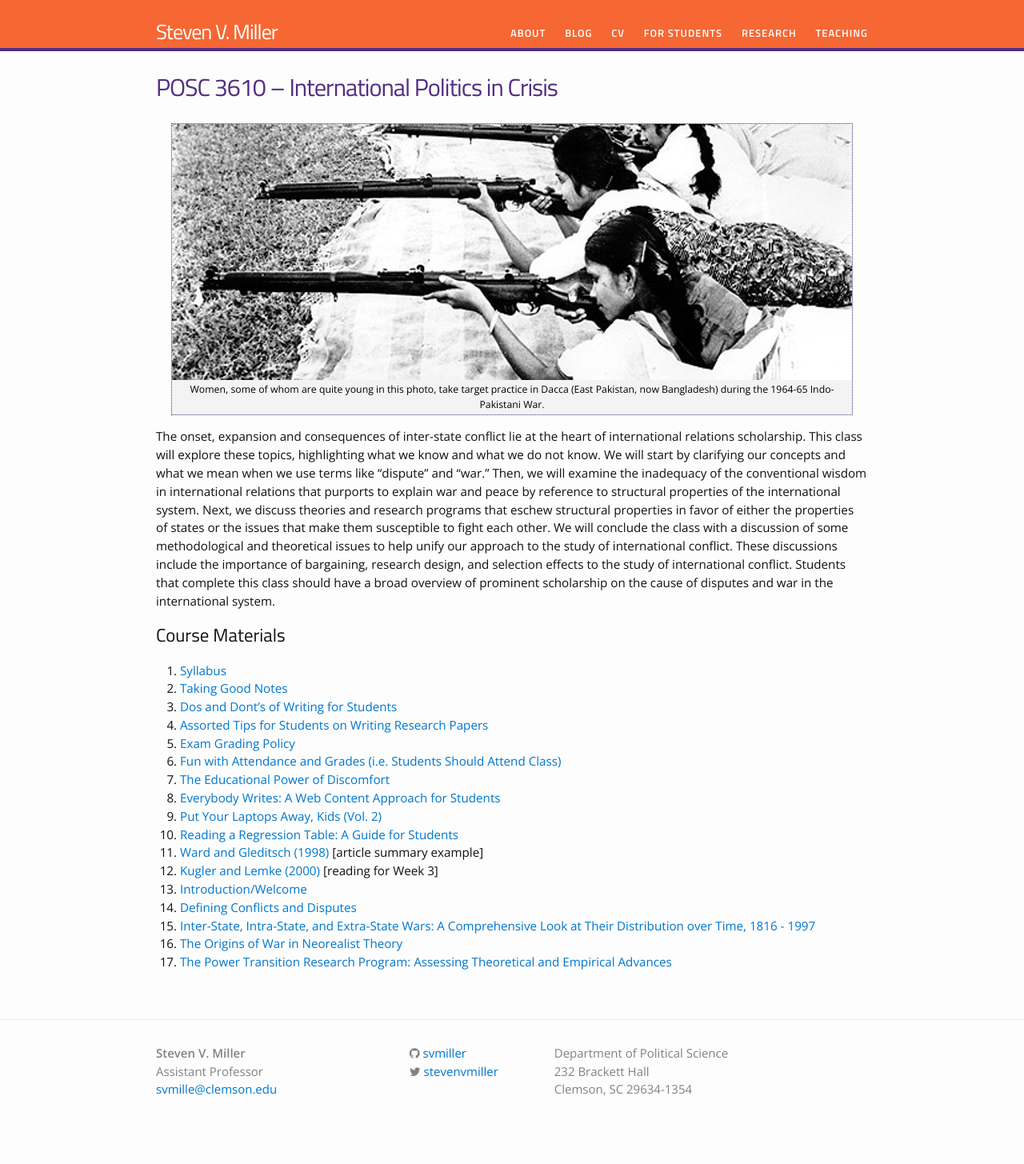
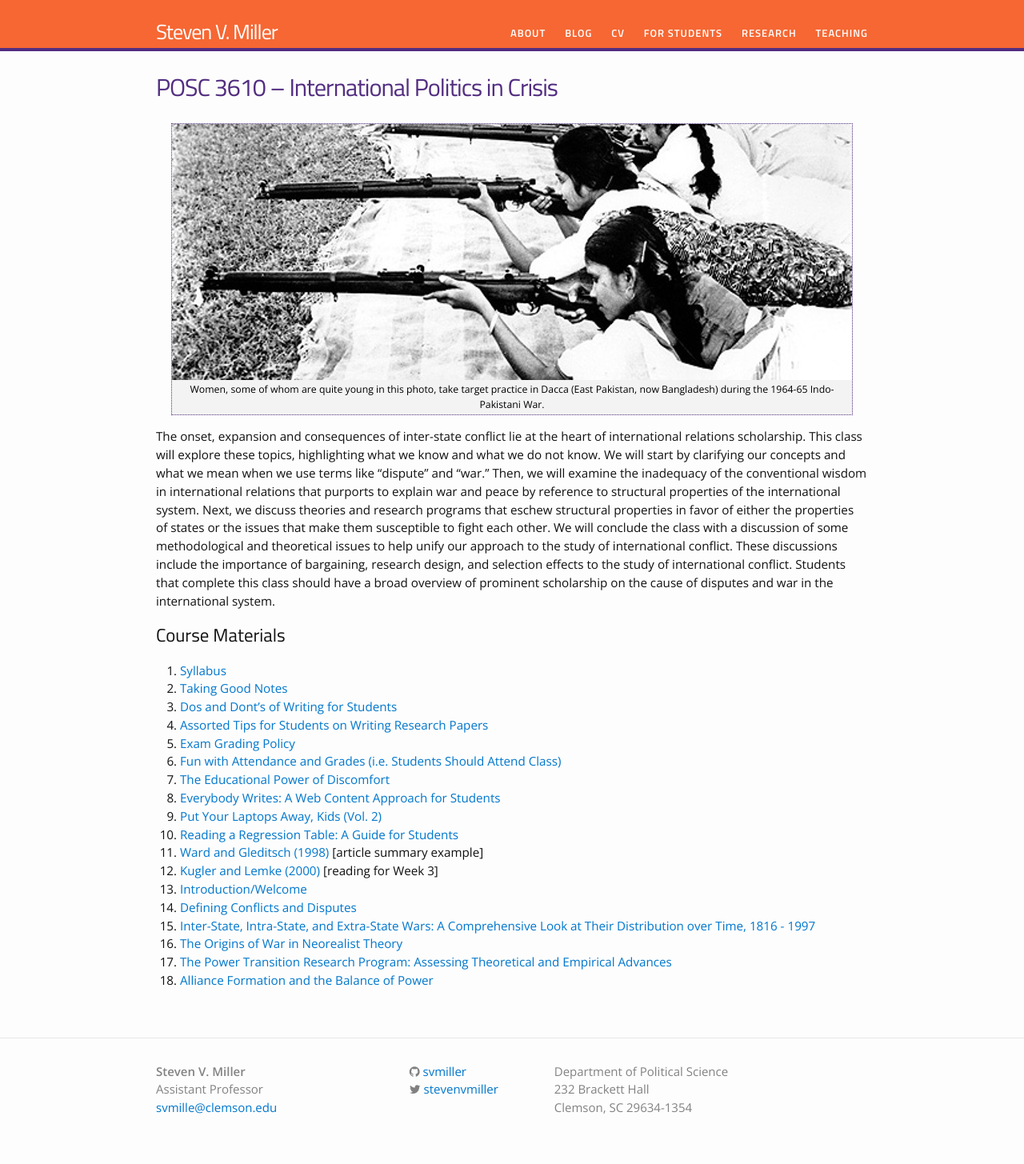
Before and after one commit to svmiller/svmiller.github.io, a Jekyll site: the page built from teaching/posc-3610.md, in a window 1280 px wide. Shown: the whole page at 80% size. Built offline with Jekyll 4.4.1, drawn with Linux system fonts in a browser that asks for light colours; nearby versions of some CDN libraries; some web fonts are replaced; before the commit the page ends 1433 px from its top, so only the background shows below that.

Commit message:
add lectures 01.31.2017

```diff
--- a/teaching/posc-3610.md
+++ b/teaching/posc-3610.md
@@ -27,3 +27,4 @@ The onset, expansion and consequences of inter-state conflict lie at the heart o
 15. [Inter-State, Intra-State, and Extra-State Wars: A Comprehensive Look at Their Distribution over Time, 1816 - 1997](https://www.dropbox.com/s/s6mhw9cqai0uf1c/posc3610-lecture-sarkeesetal2003isis.pdf?dl=0)
 16. [The Origins of War in Neorealist Theory](https://www.dropbox.com/s/fhxaif1mvmjyyrv/posc3610-lecture-waltz1988ownt.pdf?dl=0)
 17. [The Power Transition Research Program: Assessing Theoretical and Empirical Advances](https://dl.dropboxusercontent.com/s/wxyxg0giakuwowv/posc3610-lecture-kuglerlemke2000ptrp.html?dl=0)
+18. [Alliance Formation and the Balance of Power](https://www.dropbox.com/s/dol1kqh1fnqqm67/posc3610-lecture-walt1985afb.pdf?dl=0)
```
Also changed, not shown: teaching/posc-3410.md (+1 -0 lines).
